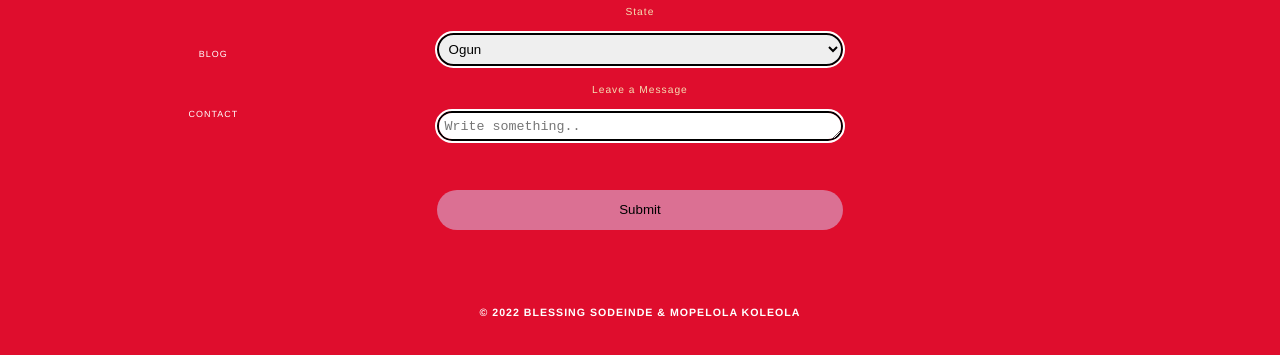
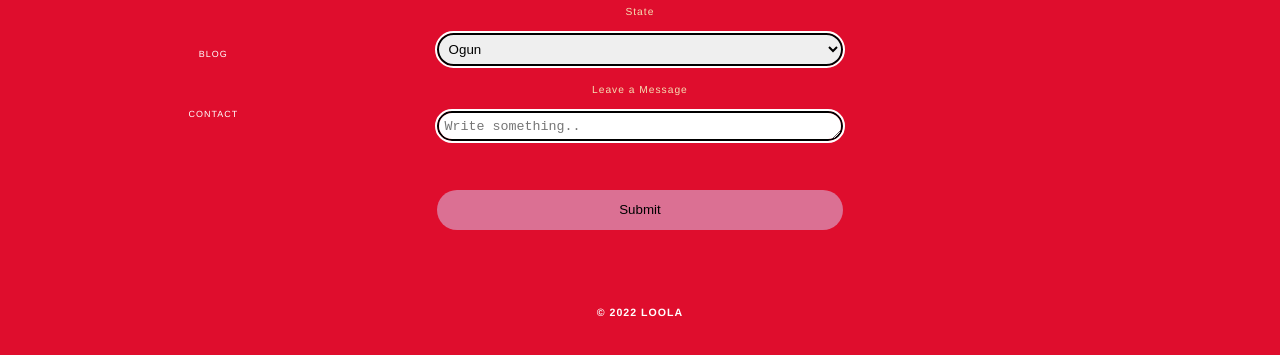
Before and after one commit to Loola-oj/afrikattirecollections, a plain HTML site: page index.html in a window 1280 px wide. Shown: the part 1868-2223 px from the top of the page. Drawn offline with Linux system fonts and the light colour scheme.

Commit message:
Update index.html

```diff
--- a/index.html
+++ b/index.html
@@ -299,7 +299,7 @@
 
     <footer>
       <h5 style="text-align: center">
-        &copy; 2022 BLESSING SODEINDE & MOPELOLA KOLEOLA
+        &copy; 2022 LOOLA
       </h5>
     </footer>
   </body>
```
